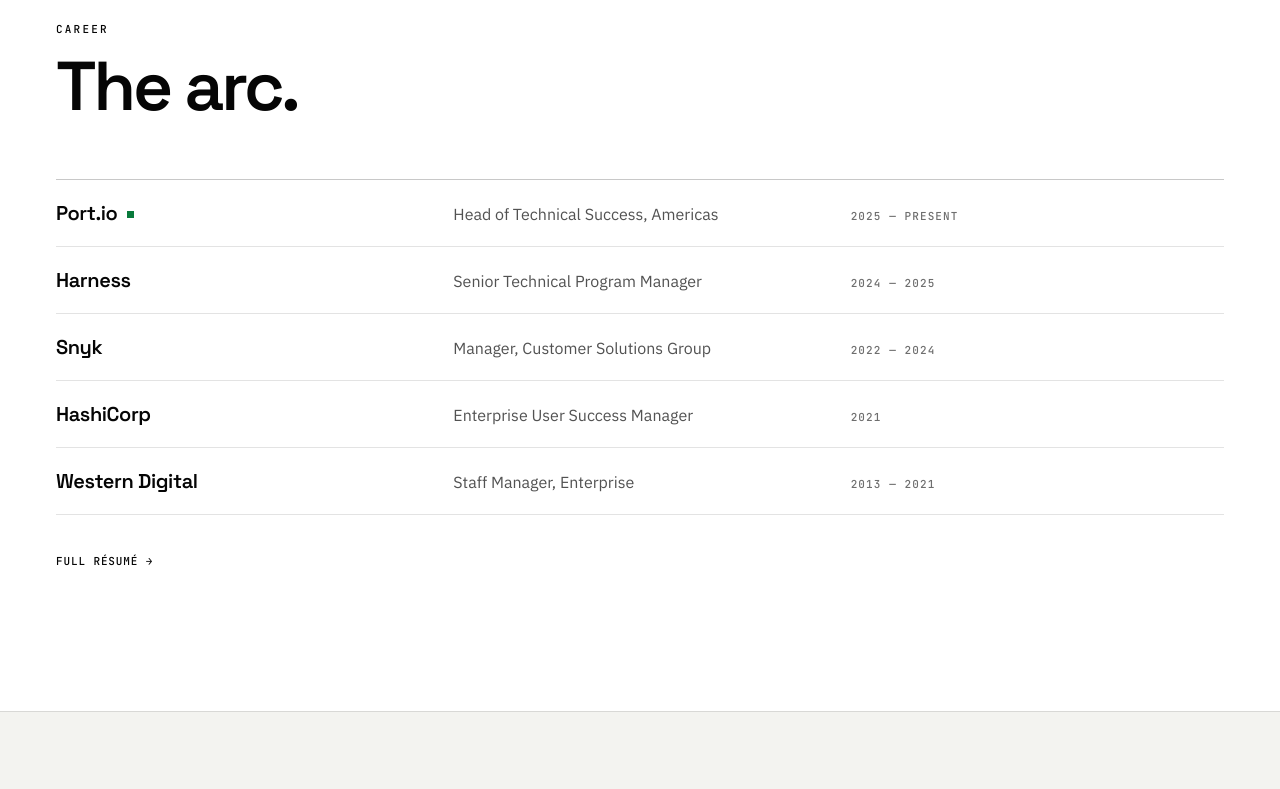
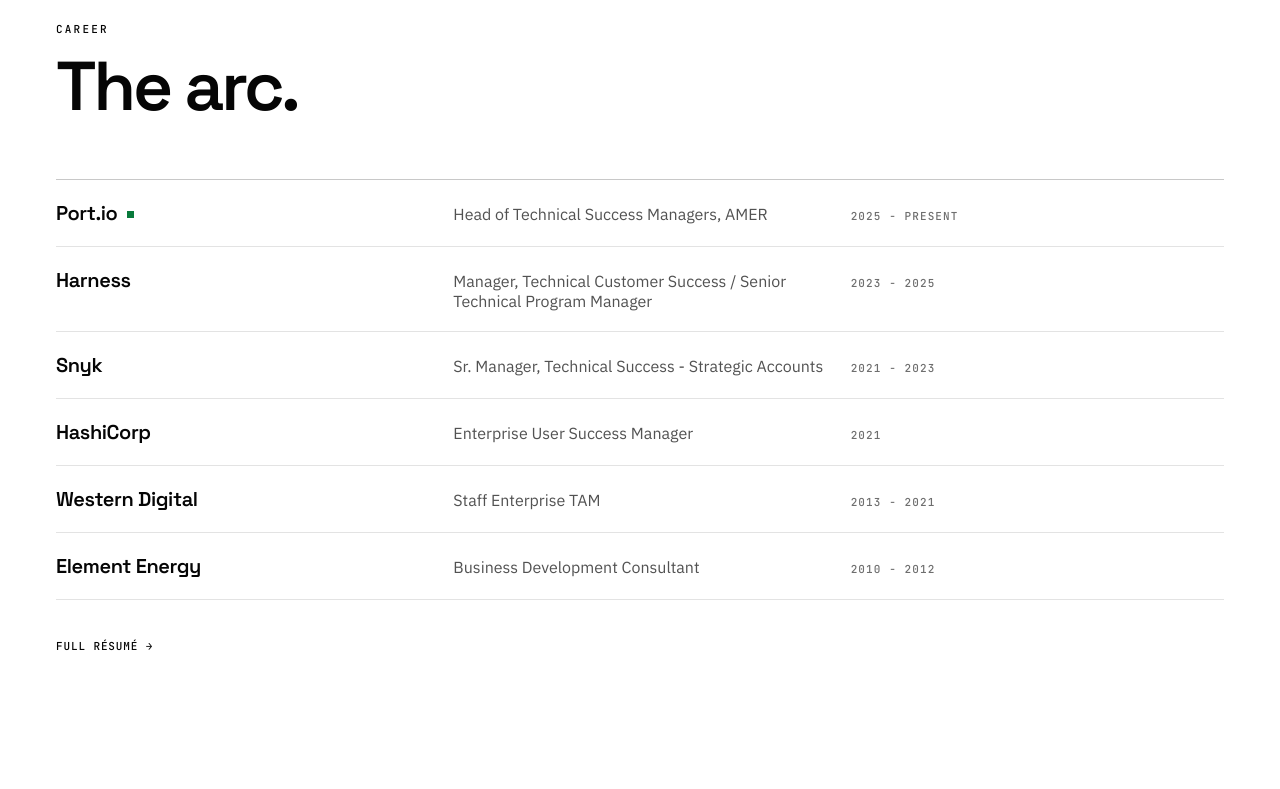
Before and after one commit to kunalnano/explorations, a React (Vite) app: page / in a window 1280 px wide. Shown: the part 1863-2652 px from the top of the page. Built offline with nearby package versions, Linux system fonts and the light colour scheme.

Commit message:
Correct resume chronology against LinkedIn profile
Refs LOCAL-852

```diff
--- a/src/components/Home.jsx
+++ b/src/components/Home.jsx
@@ -3,11 +3,12 @@ import { C, F, L, T, pill, textLink, wordmark } from "../design.js";
 import momentSample from "../assets/shipped/moment-sample.webp";
 import quartermasterCapture from "../assets/shipped/quartermaster-desktop.webp";
 const CAREER = [
-  { co: "Port.io", role: "Head of Technical Success, Americas", yr: "2025 \u2014 Present", live: true },
-  { co: "Harness", role: "Senior Technical Program Manager", yr: "2024 \u2014 2025" },
-  { co: "Snyk", role: "Manager, Customer Solutions Group", yr: "2022 \u2014 2024" },
+  { co: "Port.io", role: "Head of Technical Success Managers, AMER", yr: "2025 - Present", live: true },
+  { co: "Harness", role: "Manager, Technical Customer Success / Senior Technical Program Manager", yr: "2023 - 2025" },
+  { co: "Snyk", role: "Sr. Manager, Technical Success - Strategic Accounts", yr: "2021 - 2023" },
   { co: "HashiCorp", role: "Enterprise User Success Manager", yr: "2021" },
-  { co: "Western Digital", role: "Staff Manager, Enterprise", yr: "2013 \u2014 2021" },
+  { co: "Western Digital", role: "Staff Enterprise TAM", yr: "2013 - 2021" },
+  { co: "Element Energy", role: "Business Development Consultant", yr: "2010 - 2012" },
 ];
 
 const pillFilled = pill.filled;
@@ -167,7 +168,7 @@ function Hero({ onNav }) {
 
 const PROOF = [
   { n: "$125M", l: "cumulative ARR book", sub: "developer platforms, AppSec, cloud infra" },
-  { n: "135%+", l: "net revenue retention", sub: "Snyk enterprise portfolio, 2022\u20132024" },
+  { n: "135%+", l: "net revenue retention", sub: "Snyk enterprise portfolio" },
   { n: "12+", l: "technical CSMs hired & developed", sub: "career frameworks, enablement, $100M+ book" },
   { n: "3", l: "post-sales orgs built or rebuilt", sub: "Snyk \u00B7 Harness \u00B7 Port" },
 ];
--- a/src/components/Resume.jsx
+++ b/src/components/Resume.jsx
@@ -55,9 +55,9 @@ const CAPABILITIES = [
 
 const EXPERIENCE = [
   {
-    title: "Head of Technical Success, AMER",
+    title: "Head of Technical Success Managers, AMER",
     company: "Port.io",
-    period: "Aug 2025 — Present",
+    period: "Aug 2025 - Present",
     context: "Series C Internal Developer Platform",
     accent: C.accent,
     live: true,
@@ -70,9 +70,9 @@ const EXPERIENCE = [
     ],
   },
   {
-    title: "Sr. Technical Program Manager / Manager, CS",
+    title: "Senior Technical Program Manager",
     company: "Harness",
-    period: "2021 — 2022, 2024 — 2025",
+    period: "Jun 2024 - Sep 2025",
     context: "CI/CD and Software Delivery Platform (Series D)",
     accent: C.accent,
     bullets: [
@@ -82,9 +82,31 @@ const EXPERIENCE = [
     ],
   },
   {
-    title: "Sr. Manager, Customer Solutions",
+    title: "Manager, Technical Customer Success",
+    company: "Harness",
+    period: "Oct 2023 - Jul 2024",
+    context: "CI/CD and Software Delivery Platform (Series D)",
+    accent: C.accent,
+    bullets: [
+      "Led growth and adoption initiatives for strategic accounts through cross-functional customer engagement.",
+      "Guided enterprise teams through secure CI/CD adoption, application security programs, and risk management.",
+    ],
+  },
+  {
+    title: "Sr. Manager, Technical Success - Strategic Accounts",
     company: "Snyk",
-    period: "Apr 2022 — Jun 2024",
+    period: "Sep 2021 - Nov 2023",
+    context: "Application Security Leader (Series F)",
+    accent: C.accent,
+    bullets: [
+      "Led implementation and adoption of cloud-native application security for strategic accounts.",
+      "Advised enterprise teams on secure software development and vulnerability management, and brought adoption feedback to product teams.",
+    ],
+  },
+  {
+    title: "Manager, Customer Solutions Group",
+    company: "Snyk",
+    period: "Feb 2023 - Sep 2023",
     context: "Application Security Leader (Series F)",
     accent: C.accent,
     bullets: [
@@ -94,9 +116,9 @@ const EXPERIENCE = [
     ],
   },
   {
-    title: "User Success Manager",
+    title: "Enterprise User Success Manager",
     company: "HashiCorp",
-    period: "Jan 2021 — Sep 2021",
+    period: "Jan 2021 - Sep 2021",
     context: "Cloud Infrastructure Automation (Pre-IPO)",
     accent: C.accent,
     bullets: [
@@ -105,14 +127,25 @@ const EXPERIENCE = [
     ],
   },
   {
-    title: "Staff Manager, Enterprise Technical Accounts",
+    title: "Staff Enterprise TAM",
     company: "Western Digital",
-    period: "Mar 2013 — Jan 2021",
+    period: "Apr 2013 - Jan 2021",
     context: "Fortune 200 Data Infrastructure ($16B Revenue)",
     accent: C.accent,
     bullets: [
       "Led cross-functional teams of engineers, researchers, and technicians. Built performance frameworks driving sustained productivity and high talent retention.",
       "Led global quality audits achieving full compliance across departments and geographies.",
+    ],
+  },
+  {
+    title: "Business Development Consultant",
+    company: "Element Energy",
+    period: "Jan 2010 - Jul 2012",
+    context: "Renewable Energy",
+    accent: C.accent,
+    bullets: [
+      "Led business development and market entry for solar and other renewable energy projects in India and Southeast Asia.",
+      "Supported solar product registration, testing and compliance, and helped develop a 5 kW hybrid wind-solar system.",
     ],
   },
 ];
@@ -406,7 +439,7 @@ export default function Resume() {
           <div>
             {EXPERIENCE.map((role, i) => (
               <TimelineRole
-                key={role.company}
+                key={`${role.company}-${role.title}`}
                 role={role}
                 index={i}
                 last={i === EXPERIENCE.length - 1}
```
